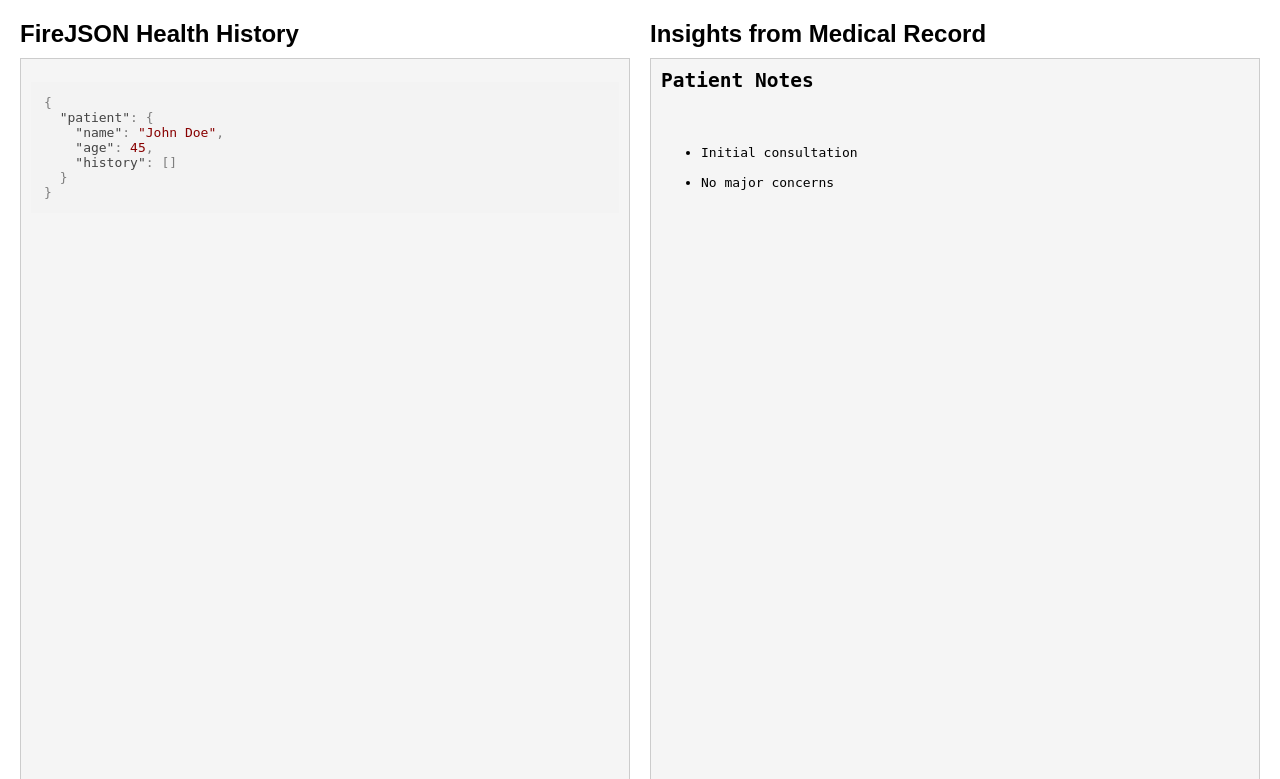
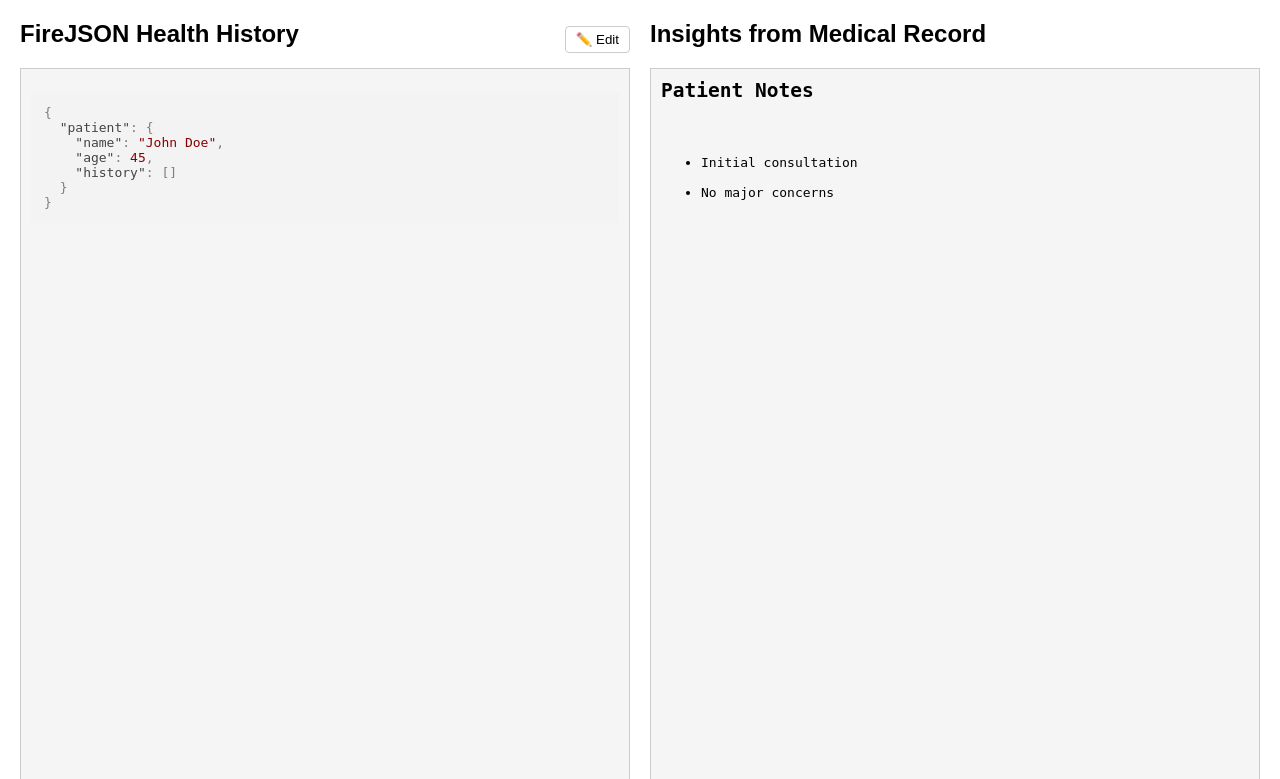
Before and after one commit to andrewfurman/FHIRPlusInsights, a Flask app: page / in a window 1280 px wide. Shown: the top 779 px of the page. Run offline with Flask 3, Linux system fonts and the light colour scheme; some libraries are stand-ins or nearby versions.

Commit message:
Assistant checkpoint
Assistant generated file changes:
- templates/index.html: Add edit/save buttons and improve editing, Update panel structure and add edit functionality, Update JavaScript for edit/save functionality

---

User prompt:

This looks great, but there's no way to re-render the text using marked or highlight JavaScript can you add an "✏️ Edit" button in the upper right hand corner and when I click edit, I want both text boxes to be editable and then when I click save, can you the button should change to "💾 Save" after I'm done editing and then I click save it should make the text boxes is not edible and then make it so that the text is rendered using the corresponding JavaScript framework

Replit-Commit-Author: Assistant
Replit-Commit-Session-Id: e76efcd4-8cdc-400d-a0bb-f02d336e1b69

```diff
--- a/templates/index.html
+++ b/templates/index.html
@@ -46,18 +46,36 @@
             background: #f5f5f5;
             display: none;
         }
+        .panel-header {
+            display: flex;
+            justify-content: space-between;
+            align-items: center;
+            margin-bottom: 10px;
+        }
+        .edit-button {
+            padding: 5px 10px;
+            cursor: pointer;
+            border: 1px solid #ccc;
+            background: #fff;
+            border-radius: 4px;
+        }
     </style>
 </head>
 <body>
     <div class="panel">
-        <h2>FireJSON Health History</h2>
+        <div class="panel-header">
+            <h2>FireJSON Health History</h2>
+            <button id="editButton" class="edit-button">✏️ Edit</button>
+        </div>
         <div class="content">
             <pre><code id="jsonDisplay" class="language-json display-view"></code></pre>
             <textarea id="jsonEdit" class="edit-view"></textarea>
         </div>
     </div>
     <div class="panel">
-        <h2>Insights from Medical Record</h2>
+        <div class="panel-header">
+            <h2>Insights from Medical Record</h2>
+        </div>
         <div class="content">
             <div id="markdownDisplay" class="display-view"></div>
             <textarea id="markdownEdit" class="edit-view"></textarea>
@@ -101,37 +119,37 @@
         markdownEdit.value = initialMarkdown;
         updateMarkdownDisplay(initialMarkdown);
 
-        // Click handlers for display views
-        jsonDisplay.addEventListener('click', () => {
-            jsonDisplay.style.display = 'none';
-            jsonEdit.style.display = 'block';
-            jsonEdit.focus();
-        });
+        const editButton = document.getElementById('editButton');
+        let isEditing = false;
 
-        markdownDisplay.addEventListener('click', () => {
-            markdownDisplay.style.display = 'none';
-            markdownEdit.style.display = 'block';
-            markdownEdit.focus();
-        });
+        function toggleEditMode() {
+            isEditing = !isEditing;
 
-        // Enter key handlers for edit views
-        jsonEdit.addEventListener('keydown', (e) => {
-            if (e.key === 'Enter' && e.shiftKey) {
-                e.preventDefault();
+            if (isEditing) {
+                // Switch to edit mode
+                editButton.textContent = "💾 Save";
+                jsonDisplay.style.display = 'none';
+                jsonEdit.style.display = 'block';
+                markdownDisplay.style.display = 'none';
+                markdownEdit.style.display = 'block';
+                jsonEdit.focus();
+            } else {
+                // Switch to display mode
+                editButton.textContent = "✏️ Edit";
+
+                // Update and render JSON
                 updateJsonDisplay(jsonEdit.value);
                 jsonEdit.style.display = 'none';
                 jsonDisplay.style.display = 'block';
-            }
-        });
 
-        markdownEdit.addEventListener('keydown', (e) => {
-            if (e.key === 'Enter' && e.shiftKey) {
-                e.preventDefault();
+                // Update and render Markdown
                 updateMarkdownDisplay(markdownEdit.value);
                 markdownEdit.style.display = 'none';
                 markdownDisplay.style.display = 'block';
             }
-        });
+        }
+
+        editButton.addEventListener('click', toggleEditMode);
     </script>
 </body>
 </html>
```
